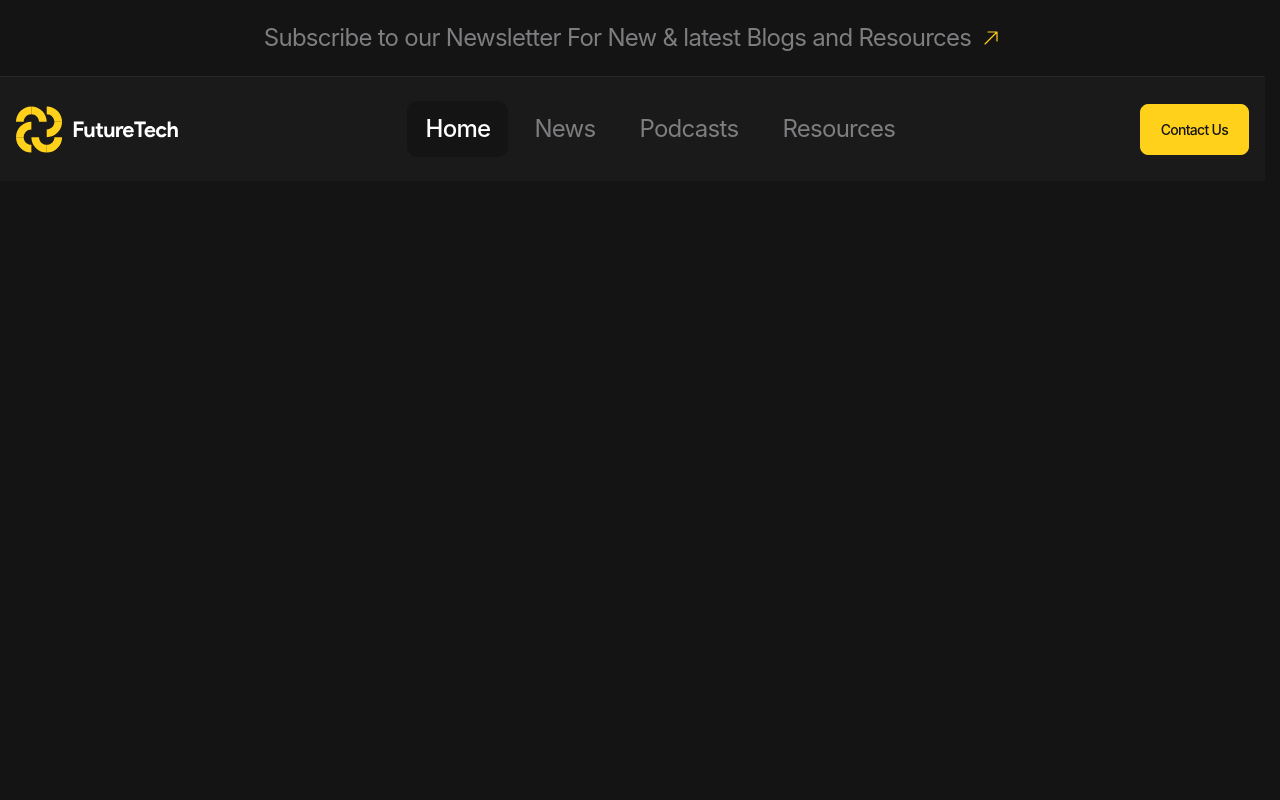
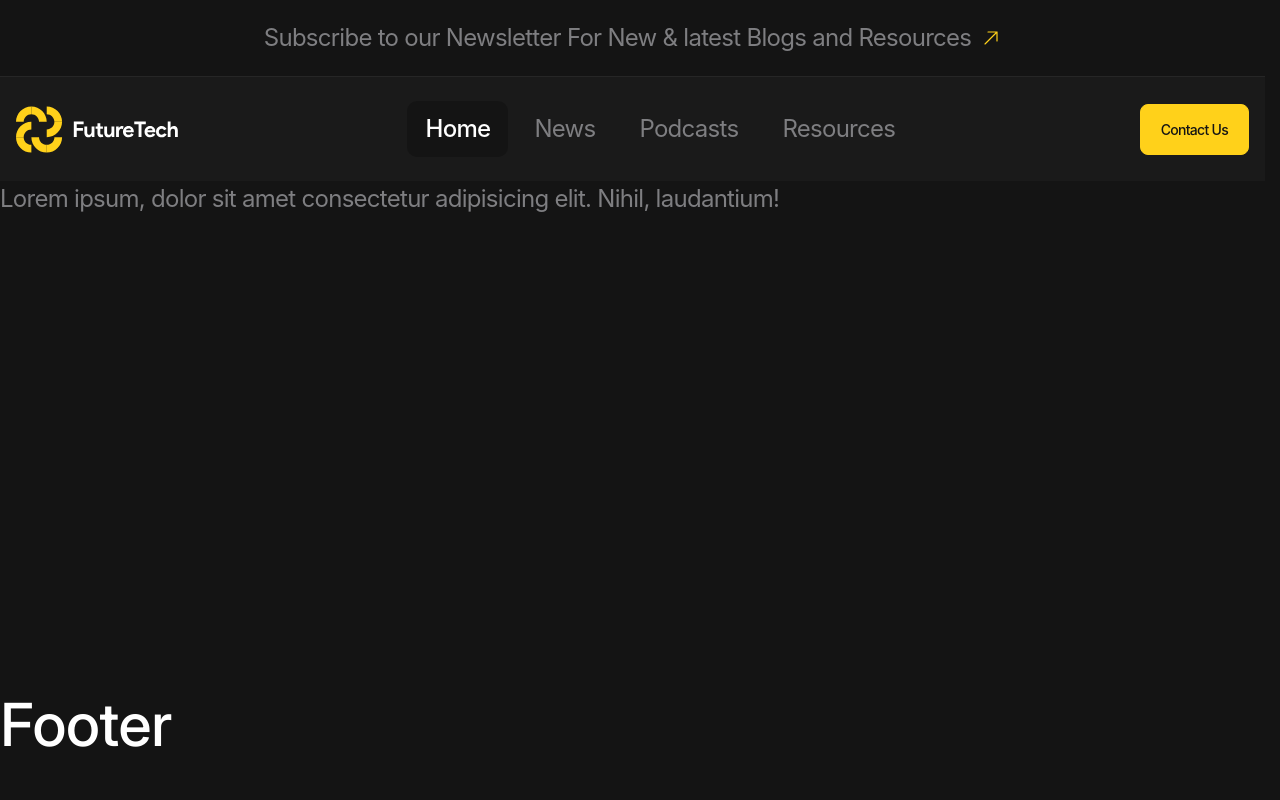
Before and after one commit to Pechenjka0/Future-Tech, a website with bundled scripts: page index.html in a window 1280 px wide. Built offline with nearby package versions, Linux system fonts and the light colour scheme.

Commit message:
footer to the bottom of the page

```diff
--- a/index.html
+++ b/index.html
@@ -62,6 +62,14 @@
             </div>
         </div>
     </header>
+
+    <main>
+        Lorem ipsum, dolor sit amet consectetur adipisicing elit. Nihil, laudantium!
+    </main>
+
+    <footer class="footer">
+        <h1>Footer</h1>
+    </footer>
 </body>
 
 </html>
--- a/styles/_globals.scss
+++ b/styles/_globals.scss
@@ -9,10 +9,16 @@ html {
 body {
     @include fluid-text(18, 24);
 
+    display: flex;
+    flex-direction: column;
     font-family: var(--font-family-base);
     letter-spacing: -0.03em;
     color: var(--color-gray-50);
     background-color: var(--color-dark);
+}
+
+main {
+    flex-grow: 1;
 }
 
 h1, .h1,
```
Also changed, not shown: styles/main.css, 1 other file.
